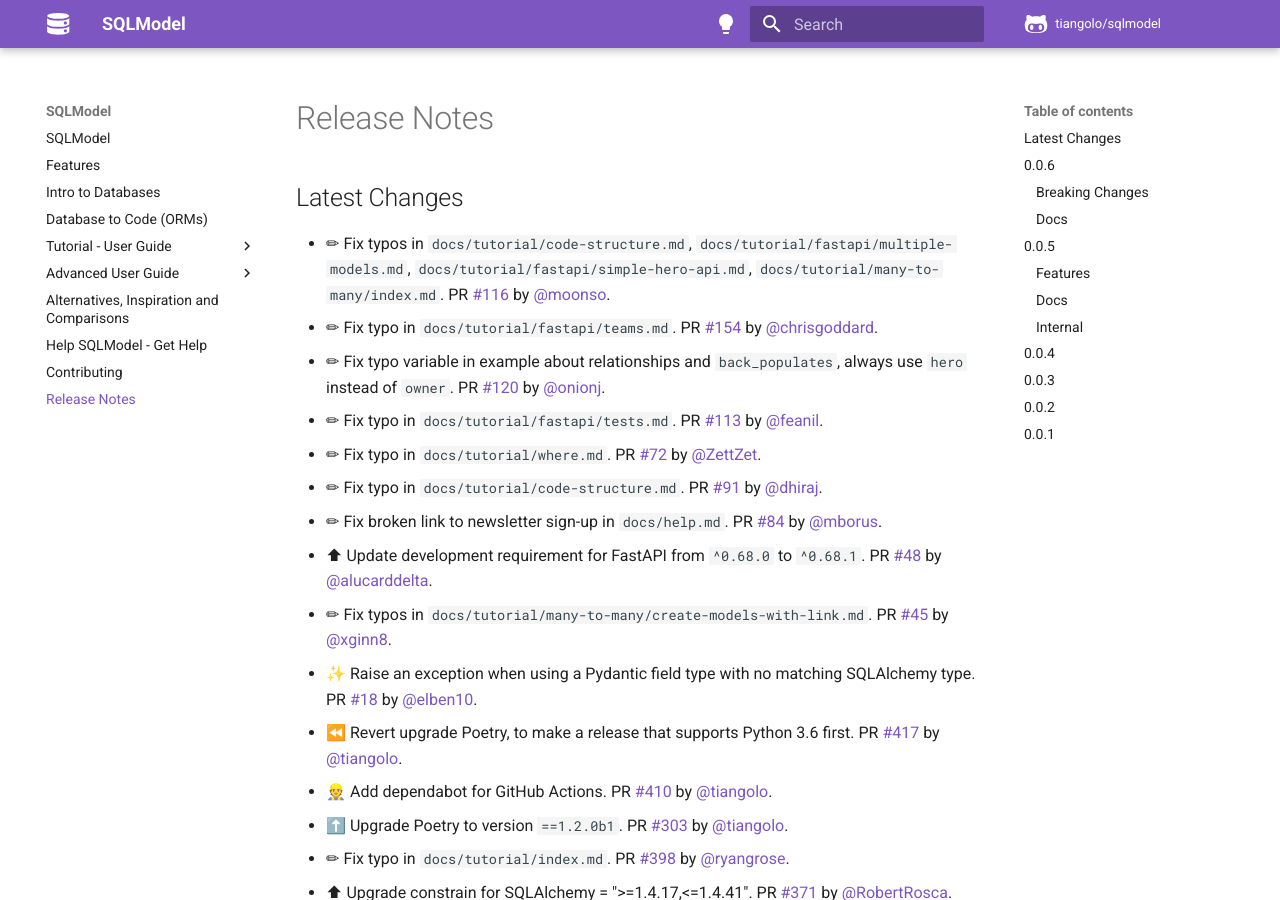
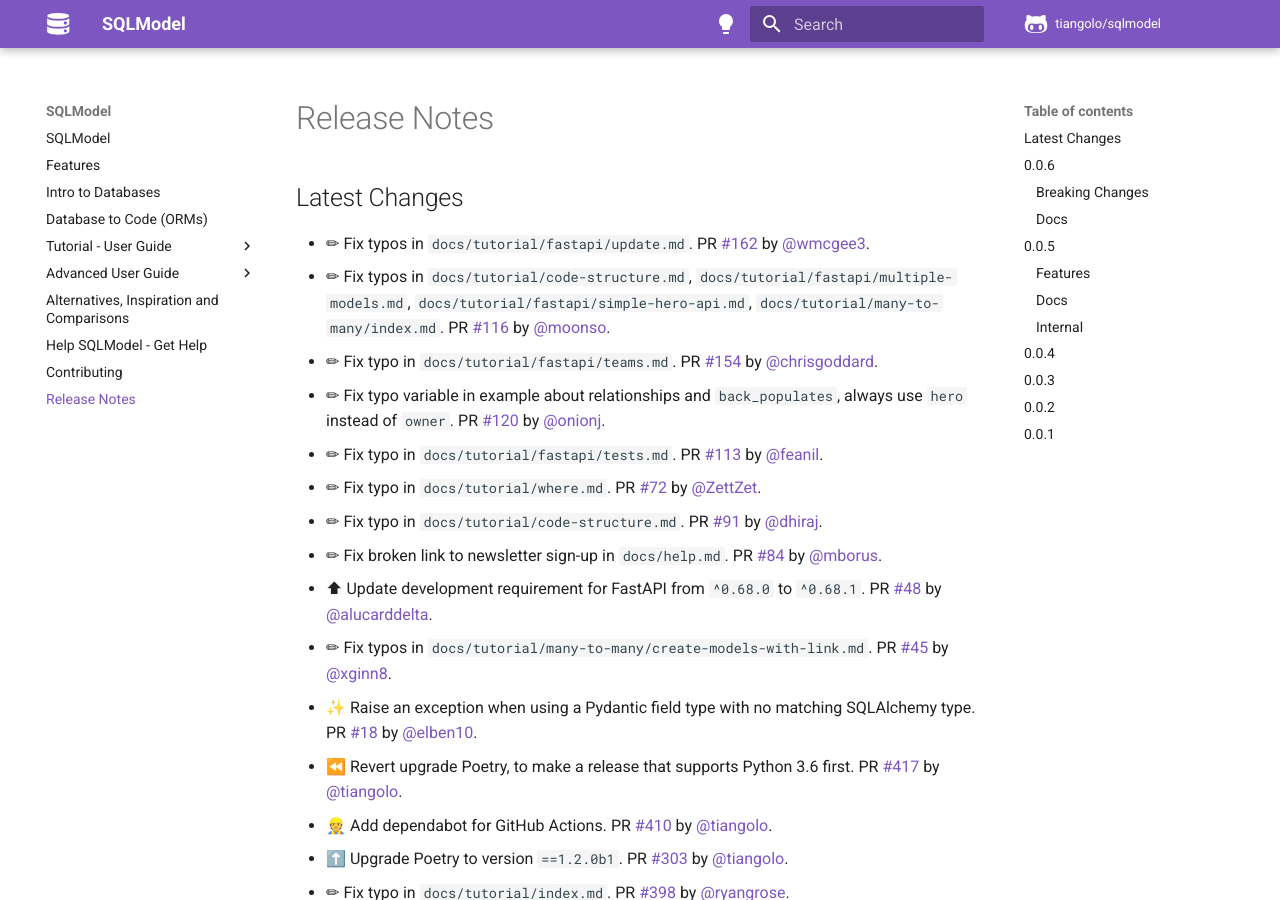
Before and after one commit to upmorpheus/Laravel-perfect, an MkDocs documentation site: the page built from docs/release-notes.md, in a window 1280 px wide and 900 px high. Built offline with MkDocs 1.6.1 and Material for MkDocs 9.7.7, drawn with Linux system fonts in a browser that asks for light colours; comment, search, counter and statistics services are not loaded.

Commit message:
📝 Update release notes

```diff
--- a/docs/release-notes.md
+++ b/docs/release-notes.md
@@ -2,6 +2,7 @@
 
 ## Latest Changes
 
+* ✏ Fix typos in `docs/tutorial/fastapi/update.md`. PR [#162](https://github.com/tiangolo/sqlmodel/pull/162) by [@wmcgee3](https://github.com/wmcgee3).
 * ✏ Fix typos in `docs/tutorial/code-structure.md`, `docs/tutorial/fastapi/multiple-models.md`, `docs/tutorial/fastapi/simple-hero-api.md`, `docs/tutorial/many-to-many/index.md`. PR [#116](https://github.com/tiangolo/sqlmodel/pull/116) by [@moonso](https://github.com/moonso).
 * ✏ Fix typo in `docs/tutorial/fastapi/teams.md`. PR [#154](https://github.com/tiangolo/sqlmodel/pull/154) by [@chrisgoddard](https://github.com/chrisgoddard).
 * ✏ Fix typo variable in example about relationships and `back_populates`, always use `hero` instead of `owner`. PR [#120](https://github.com/tiangolo/sqlmodel/pull/120) by [@onionj](https://github.com/onionj).
```
